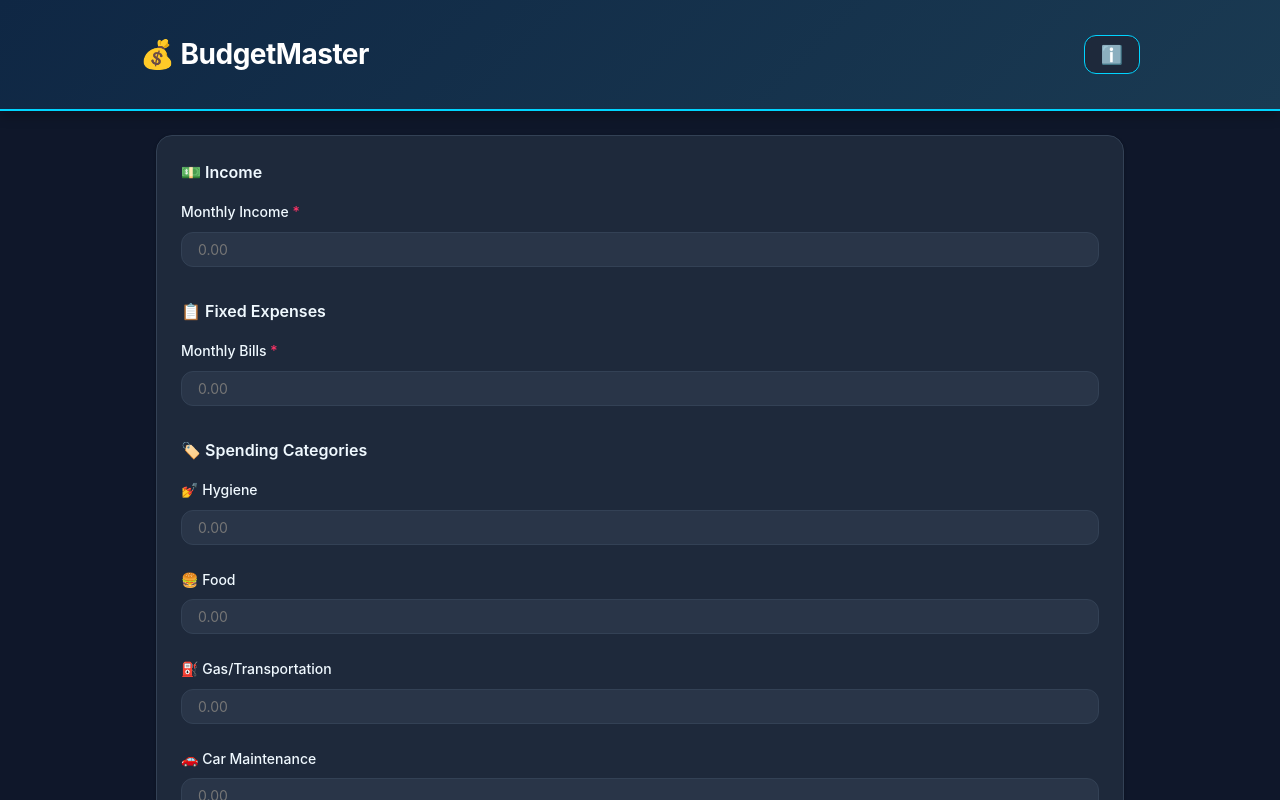
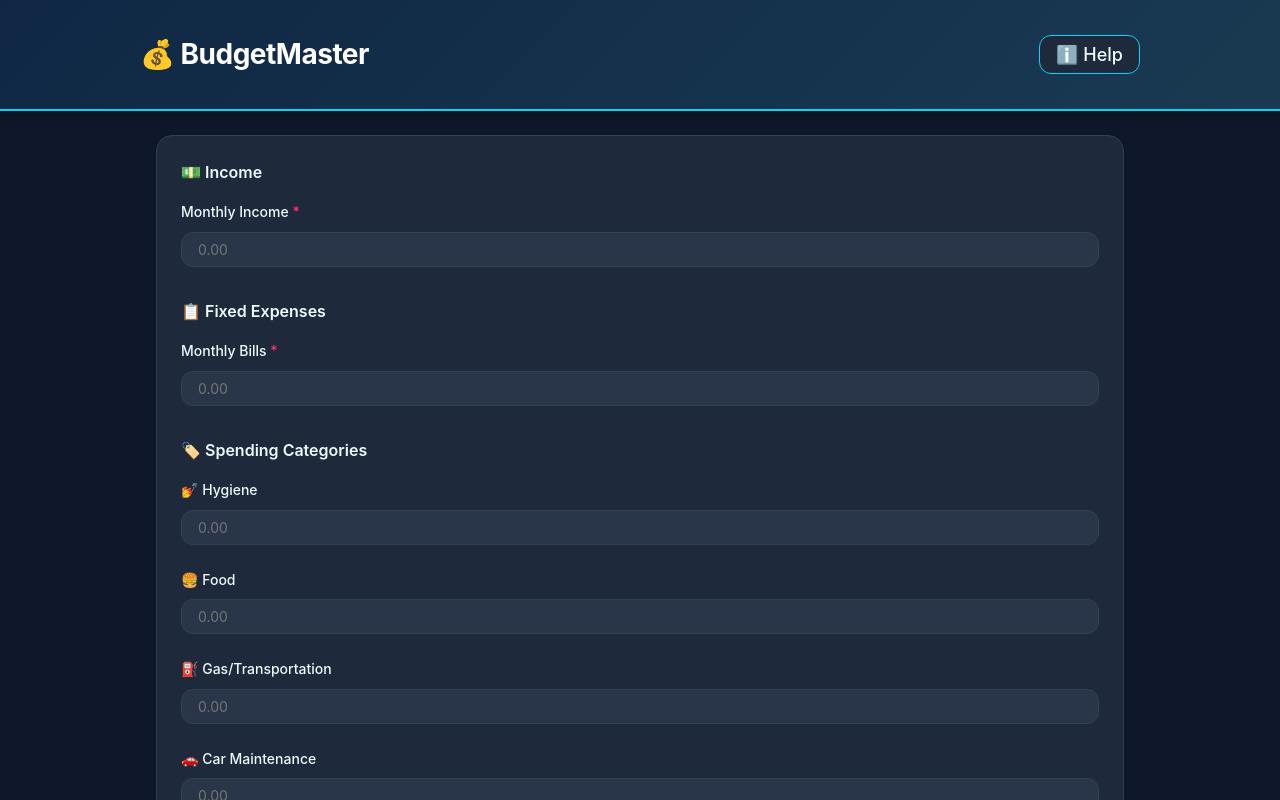
Before and after one commit to shaynefw/BudgetMaster, a website: page index.html in a window 1280 px wide. Shown: the top 800 px of the page. Drawn offline with Linux system fonts and the light colour scheme.

Commit message:
Update info button text to include 'Help'

```diff
--- a/index.html
+++ b/index.html
@@ -13,7 +13,7 @@
         <div class="header-content">
             <h1>💰 BudgetMaster</h1>
             <div class="header-buttons">
-                <button class="btn btn-secondary btn-icon" id="infoBtn" title="Information">ℹ️</button>
+                <button class="btn btn-secondary btn-icon" id="infoBtn" title="Information">ℹ️ Help</button>
             </div>
         </div>
     </div>
```
